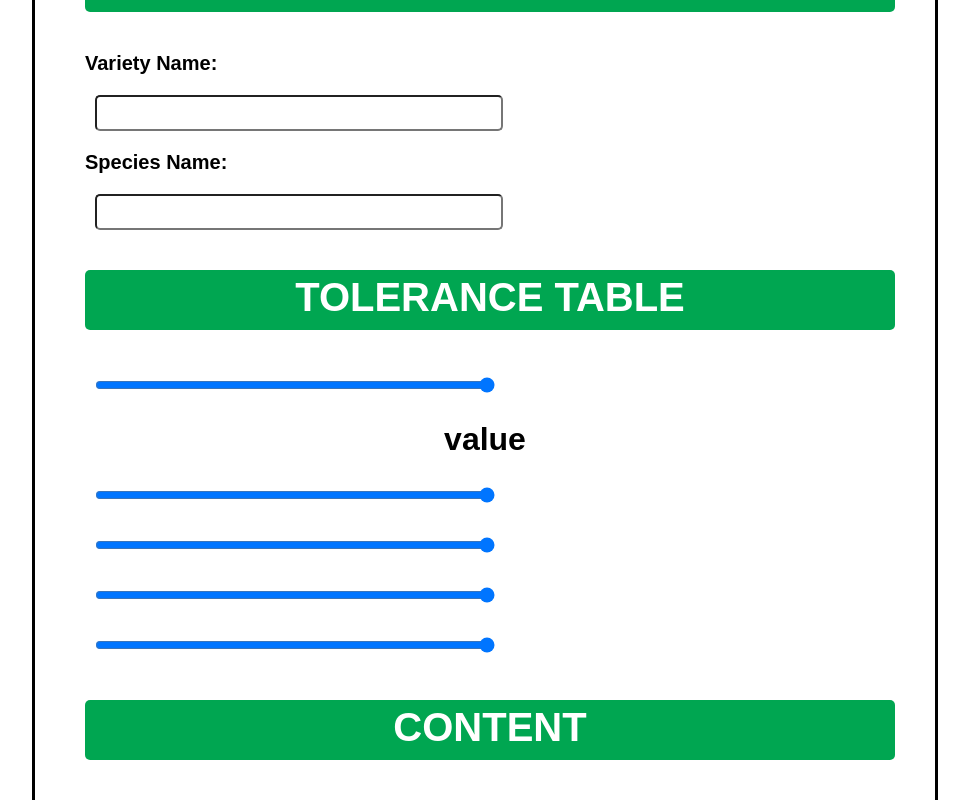
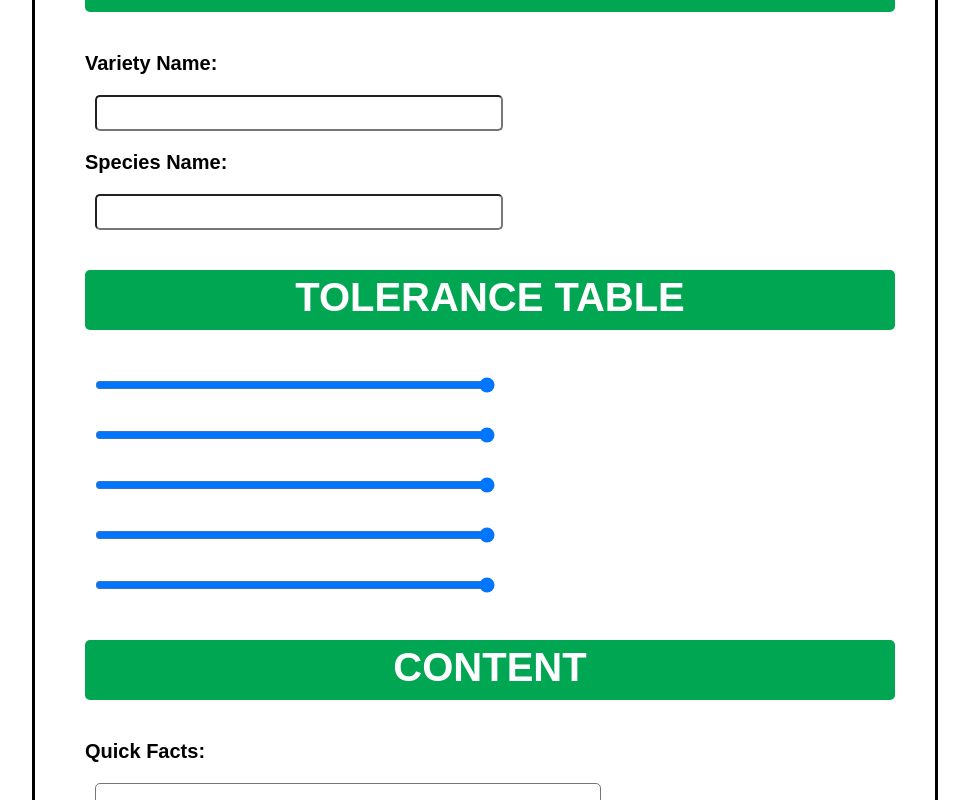
Before and after one commit to jaredjasonpeters/tech-sheet, a React (Create React App) app: page / in a window 1280 px wide. Shown: the part 381-1181 px from the top of the page, without its empty margins (155-1124 px from the left). Built offline with nearby package versions, Linux system fonts and the light colour scheme.

Commit message:
Created Tolerance Table Component

```diff
--- a/src/components/data_entry.js
+++ b/src/components/data_entry.js
@@ -1,5 +1,6 @@
 import React from 'react'
 import styled, {css} from 'styled-components'
+import ToleranceTable from './tolerance_table'
 
 const DataEntry = (props) => {
     return (
@@ -12,12 +13,7 @@ const DataEntry = (props) => {
             <Input type='text' name= "variety_species_input" />
 
             <SectionHeader> TOLERANCE TABLE </SectionHeader>
-            <Input type='range' name="turf_quality" min='1' max='9' step='1'/>
-            <h1>{'value'}</h1>
-            <Input type='range' name="shade_tolerance" min='1' max='9' step='1'/>
-            <Input type='range' name="cold_tolerance" min='1' max='9' step='1'/>
-            <Input type='range' name="drought_tolerance" min='1' max='9' step='1'/>
-            <Input type='range' name="traffic_tolerance" min='1' max='9' step='1'/>
+            <ToleranceTable/>
 
             <SectionHeader> CONTENT </SectionHeader>
 
--- /dev/null
+++ b/src/components/tolerance_table.js
@@ -0,0 +1,28 @@
+import React, {Component} from 'react'
+import styled, {css} from 'styled-components'
+
+export default class ToleranceTable extends Component {
+    constructor(props){
+        super(props);
+    }
+
+    render() {
+        return (
+            <div>
+            <Input type='range' name="turf_quality" min='1' max='9' step='1'/>
+            <Input type='range' name="shade_tolerance" min='1' max='9' step='1'/>
+            <Input type='range' name="cold_tolerance" min='1' max='9' step='1'/>
+            <Input type='range' name="drought_tolerance" min='1' max='9' step='1'/>
+            <Input type='range' name="traffic_tolerance" min='1' max='9' step='1'/>
+            </div>
+        );
+    }
+}
+
+const Input = styled.input`
+display: block;
+margin: 20px auto 20px 10px;
+height: 30px;
+width: 50%;
+border-radius: 5px;
+`
```
